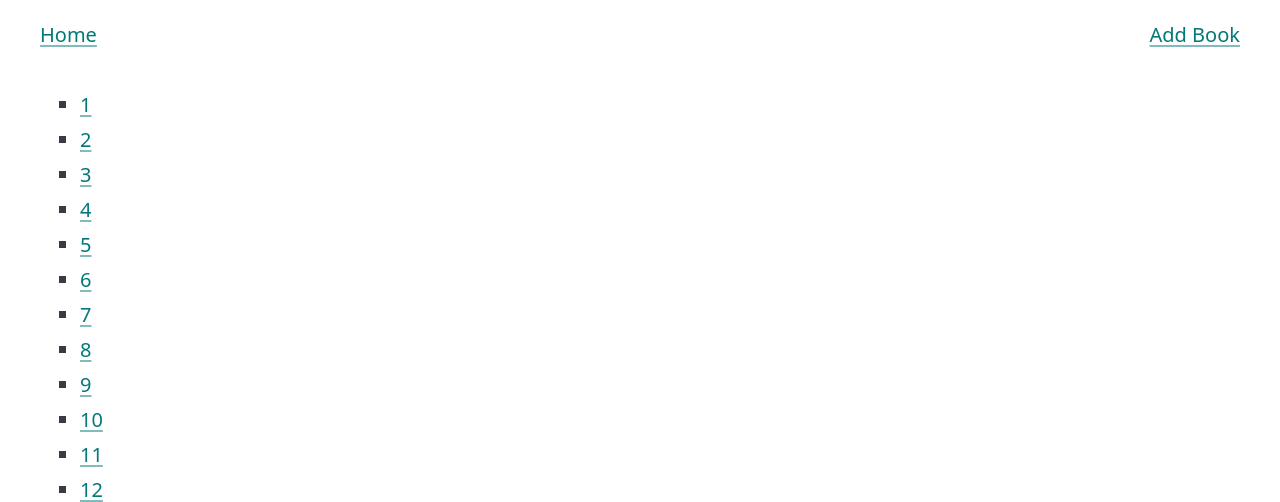
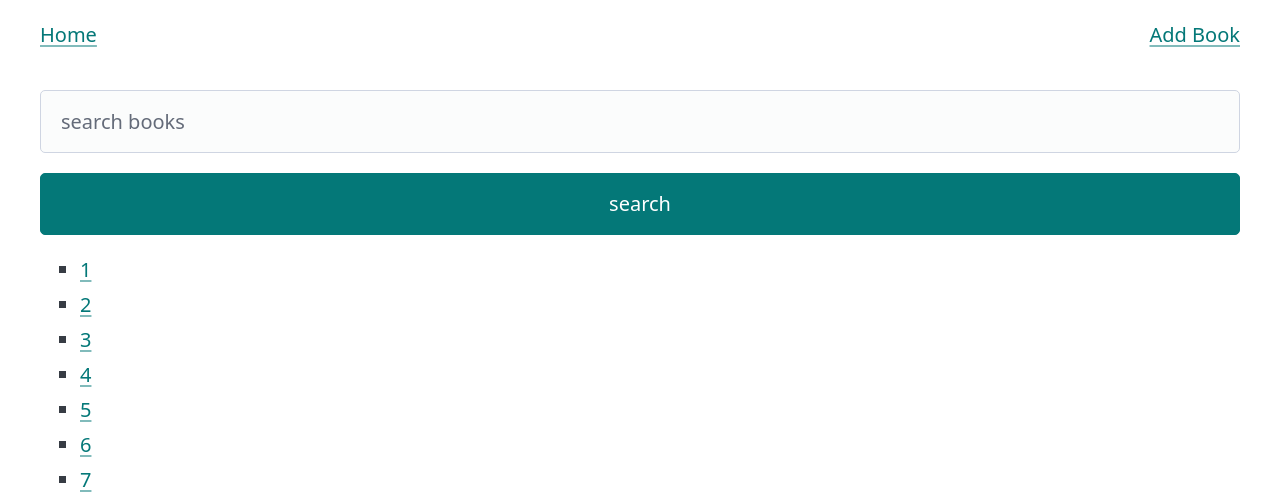
Before and after one commit to md-bz/library_django, a Django app: page / in a window 1280 px wide. Shown: the top 502 px of the page. Run offline with Django 5.2, Linux system fonts and the light colour scheme.

Commit message:
feat: added search

```diff
--- a/Api/views.py
+++ b/Api/views.py
@@ -10,6 +10,9 @@ from helpers import slugify
 @require_http_methods(["GET","POST"])
 def books(request):
     if request.method == "GET":
+        search_query = request.GET.get("search")
+        if search_query:
+            return JsonResponse({"books": db.search_books(search_query)})
         return JsonResponse({"books": db.get_books()})
     try:
         data = json.loads(request.body.decode("utf-8"))
--- a/Library/templates/Library/index.html
+++ b/Library/templates/Library/index.html
@@ -2,7 +2,13 @@
 
 {% block title %}Library - Home{% endblock %}
 
+
 {% block content %}
+<form action="" method="GET">
+    <input type="text" name="search" required placeholder="search books">
+    <button type="submit">search</button>
+</form>
+
 <ul>
     {% for book in books %}
     <li>
--- a/Library/views.py
+++ b/Library/views.py
@@ -3,7 +3,12 @@ import db
 from helpers import slugify
 
 def index(request):
-    return render(request, "Library/index.html",{"books":db.get_books()})
+    search_query = request.GET.get("search")
+    if search_query:
+        books = db.search_books(search_query)
+    else:
+        books = db.get_books()
+    return render(request, "Library/index.html",{"books":books})
 
 def book(request,slug):
     book = db.get_book(slug)
--- a/db.py
+++ b/db.py
@@ -42,3 +42,7 @@ def update_book(book: Dict[str, Any]) -> None:
             books[idx] = book
             break
     write_books_to_file(books)
+
+def search_books(query: str) -> List[Dict[str, Any]]:
+    books = read_books_from_file()
+    return [book for book in books if query.lower() in book["title"].lower()]
```
